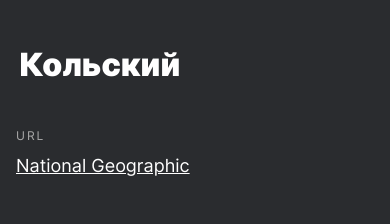
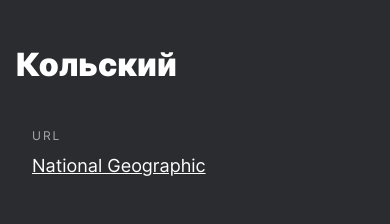
Before and after one commit to mikeyandex/russian-travel, a plain HTML site: page index.html in a window 390 px wide. Shown: the part 6205-6429 px from the top of the page. Drawn offline with Linux system fonts and the light colour scheme; files whose address does not match are found by name.

Commit message:
Еще тесты

```diff
--- a/Blocks/place/__title/place__title.css
+++ b/Blocks/place/__title/place__title.css
@@ -21,6 +21,8 @@
 
 @media screen and (max-width: 425px) {
   .place__title {
+    margin: 0;
+    padding-left: 1rem;
     width: 90%;
     font-size: 2rem;
     line-height: 35px;
--- a/Blocks/place/__website/place__website.css
+++ b/Blocks/place/__website/place__website.css
@@ -2,6 +2,10 @@
   width: 100%;
   min-height: min-content;
   align-self: end;
-  padding-left: 1rem;
-  box-sizing: border-box;
 }
+
+@media screen and (max-width: 425px) {
+  .place__website {
+    padding-left: 1rem;
+  }
+}
--- a/index.html
+++ b/index.html
@@ -84,8 +84,8 @@
         <div class="place">
           <h2 class="place__title">Кольский</h2>
           <div class="place__website">
-            <p class="place__website_url-heading">URL</p>
-            <a class="place__website_link"
+            <p class="place__website place__website_url-heading">URL</p>
+            <a class="place__website place__website_link"
               href="https://yourshot.nationalgeographic.com/photos/?keywords=kolskiy">National Geographic</a>
           </div>
           <img class="place-image" src="./images/place-kolsky.jpg" alt="Кольский полуостров">
```
